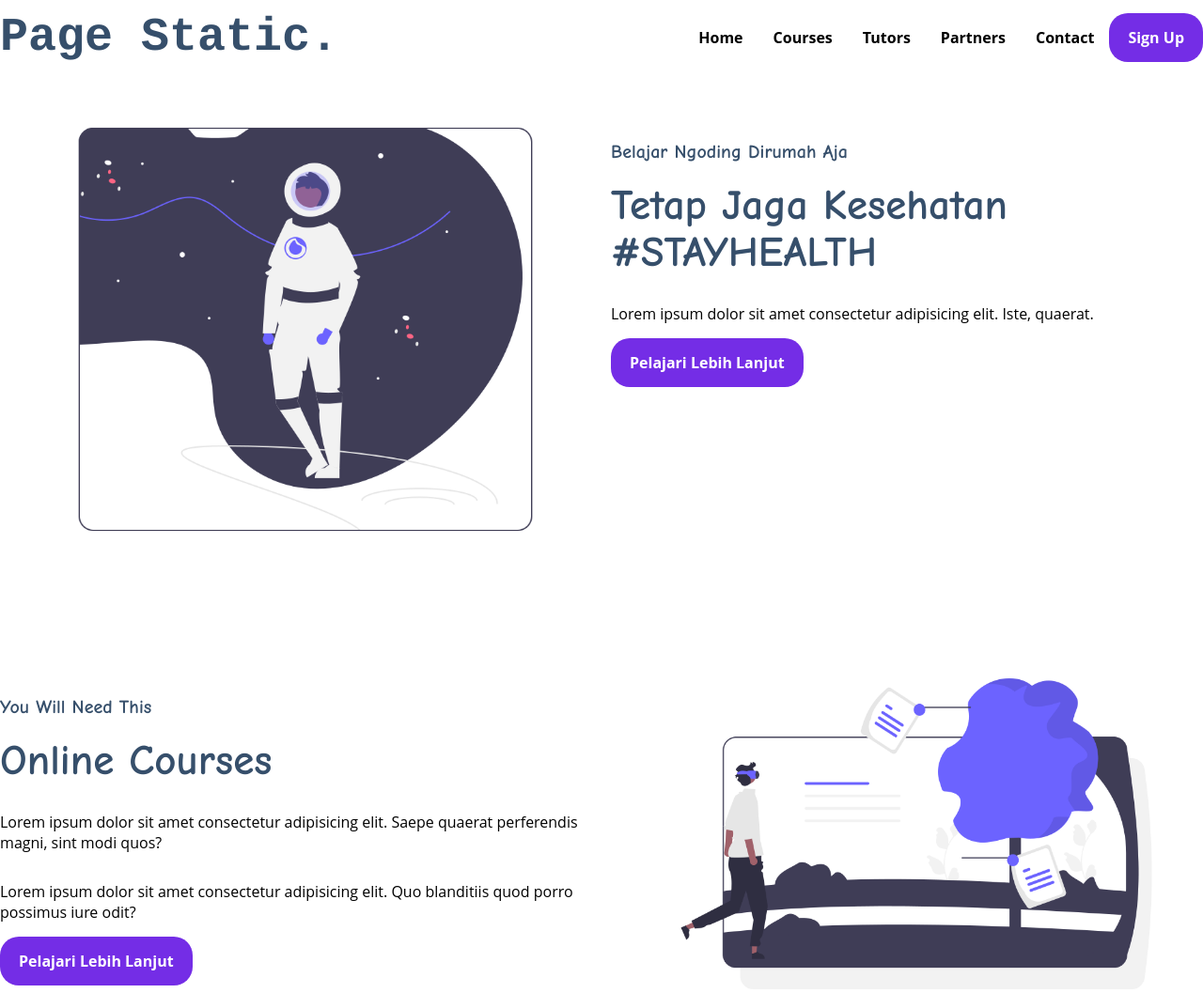
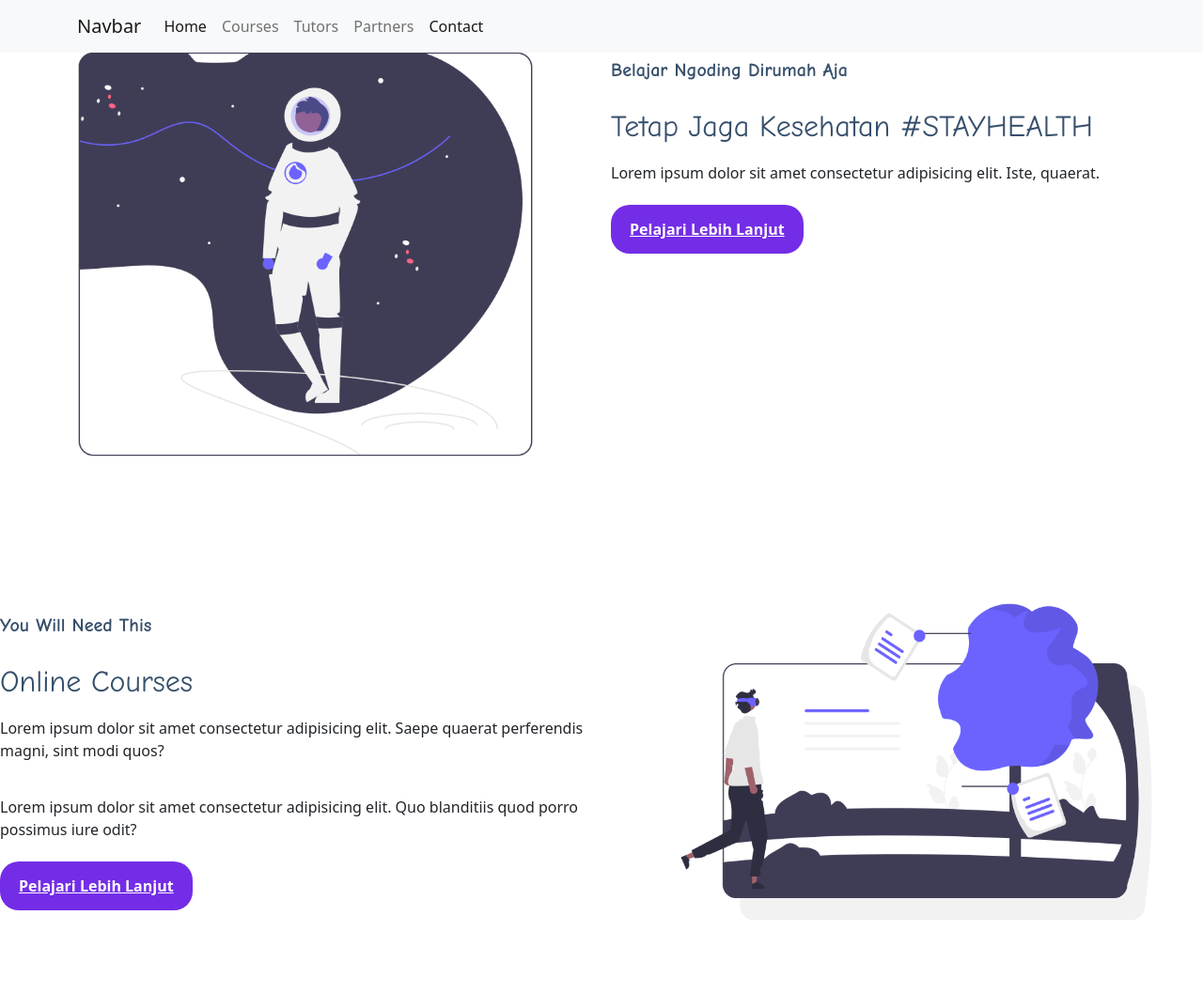
Before and after one commit to elangb/htmlcss, a plain HTML site: page index.html in a window 1280 px wide. Shown: the top 1057 px of the page at 94% size. Drawn offline with nearby package versions, Linux system fonts and the light colour scheme.

Commit message:
update index.html & style.css

```diff
--- a/index.html
+++ b/index.html
@@ -7,10 +7,12 @@
     <meta name="viewport" content="width=device-width, initial-scale=1.0">
     <title>Page Static</title>
     <link rel="stylesheet" href="style.css">
+    <link href="https://cdn.jsdelivr.net/npm/bootstrap@5.1.3/dist/css/bootstrap.min.css" rel="stylesheet" integrity="sha384-1BmE4kWBq78iYhFldvKuhfTAU6auU8tT94WrHftjDbrCEXSU1oBoqyl2QvZ6jIW3" crossorigin="anonymous">
+    <script src="https://cdn.jsdelivr.net/npm/bootstrap@5.1.3/dist/js/bootstrap.bundle.min.js" integrity="sha384-ka7Sk0Gln4gmtz2MlQnikT1wXgYsOg+OMhuP+IlRH9sENBO0LRn5q+8nbTov4+1p" crossorigin="anonymous"></script>
 </head>
 
 <body>
-    <nav>
+    <!-- <nav>
         <div class="wrapper">
             <div class="logo"><a href="">Page Static.</a></div>
             <div class="menu">
@@ -26,13 +28,33 @@
                 </ul>
             </div>
         </div>
+    </nav> -->
+
+    <nav class="navbar navbar-expand-lg navbar-light bg-light fixed-top">
+        <div class="container">
+            <a class="navbar-brand" href="#">Navbar</a>
+            <button class="navbar-toggler" type="button" data-bs-toggle="collapse" data-bs-target="#navbarNavAltMarkup" aria-controls="navbarNavAltMarkup" aria-expanded="false" aria-label="Toggle navigation">
+            <span class="navbar-toggler-icon"></span>
+          </button>
+            <div class="collapse navbar-collapse" id="navbarNavAltMarkup">
+                <div class="navbar-nav">
+                    <a class="nav-link active" aria-current="page" href="#home">Home</a>
+                    <a class="nav-link" href="#courses">Courses</a>
+                    <a class="nav-link" href="#tutors">Tutors</a>
+                    <a class="nav-link" href="#partners">Partners</a>
+                    <a class="nav-link active" href="#contact">Contact</a>
+                </div>
+            </div>
+        </div>
     </nav>
+
+
     <div class="wrapper">
         <!--Home-->
         <section id="home">
             <img class="img" src="asset/img1.png" alt="">
             <div class="kolom">
-                <p class="deskripsi">Belajar Ngoding Dirumah Aja</p>
+                <p class="deskripsi font-weight-bold">Belajar Ngoding Dirumah Aja</p>
                 <h2>Tetap Jaga Kesehatan #STAYHEALTH</h2>
                 <p>Lorem ipsum dolor sit amet consectetur adipisicing elit. Iste, quaerat.
                 </p>
--- a/style.css
+++ b/style.css
@@ -1,7 +1,6 @@
 * {
     text-decoration: none;
     margin: 0px;
-    padding: -10px;
 }
 
 html {
@@ -36,7 +35,8 @@ body {
     float: right;
 }
 
-nav {
+
+/* nav {
     width: 100%;
     margin: auto;
     display: flex;
@@ -68,7 +68,7 @@ nav ul li a {
 
 nav ul li a:hover {
     text-decoration: underline;
-}
+} */
 
 section {
     margin: auto;
```
